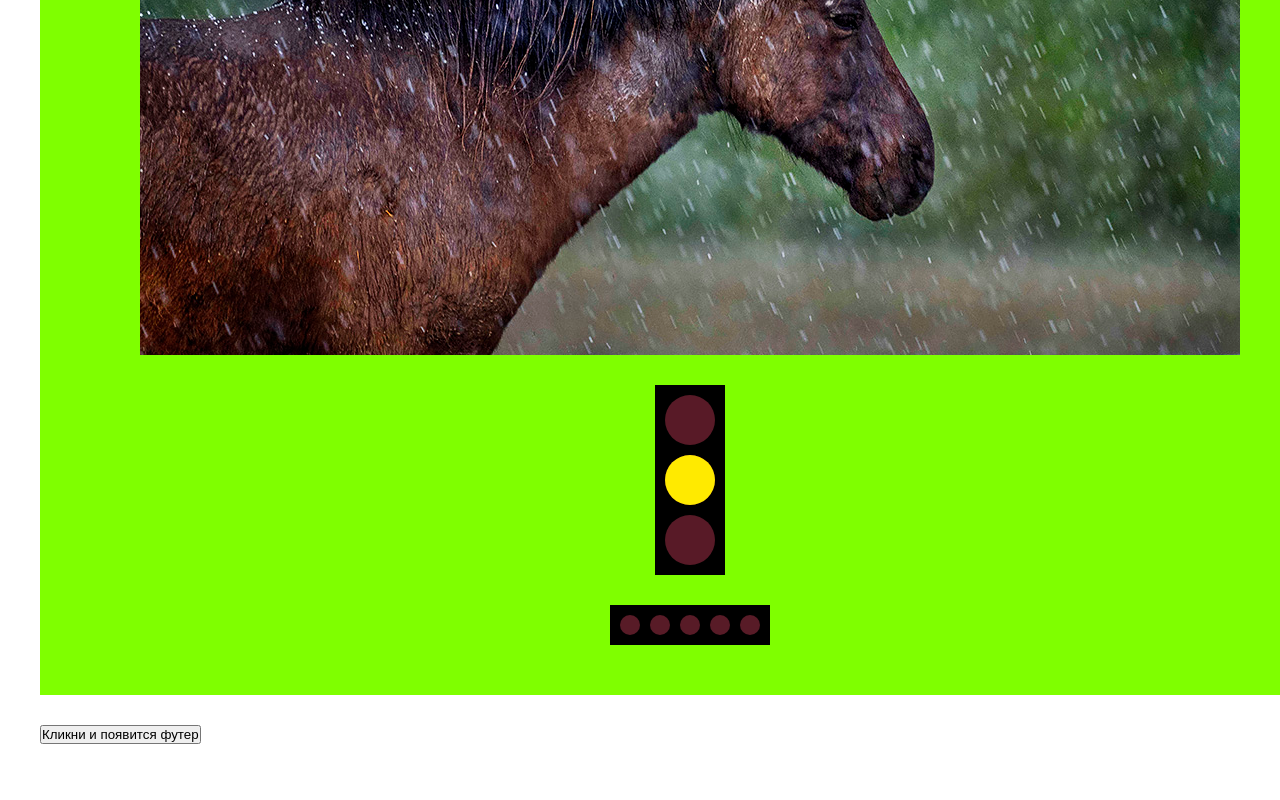
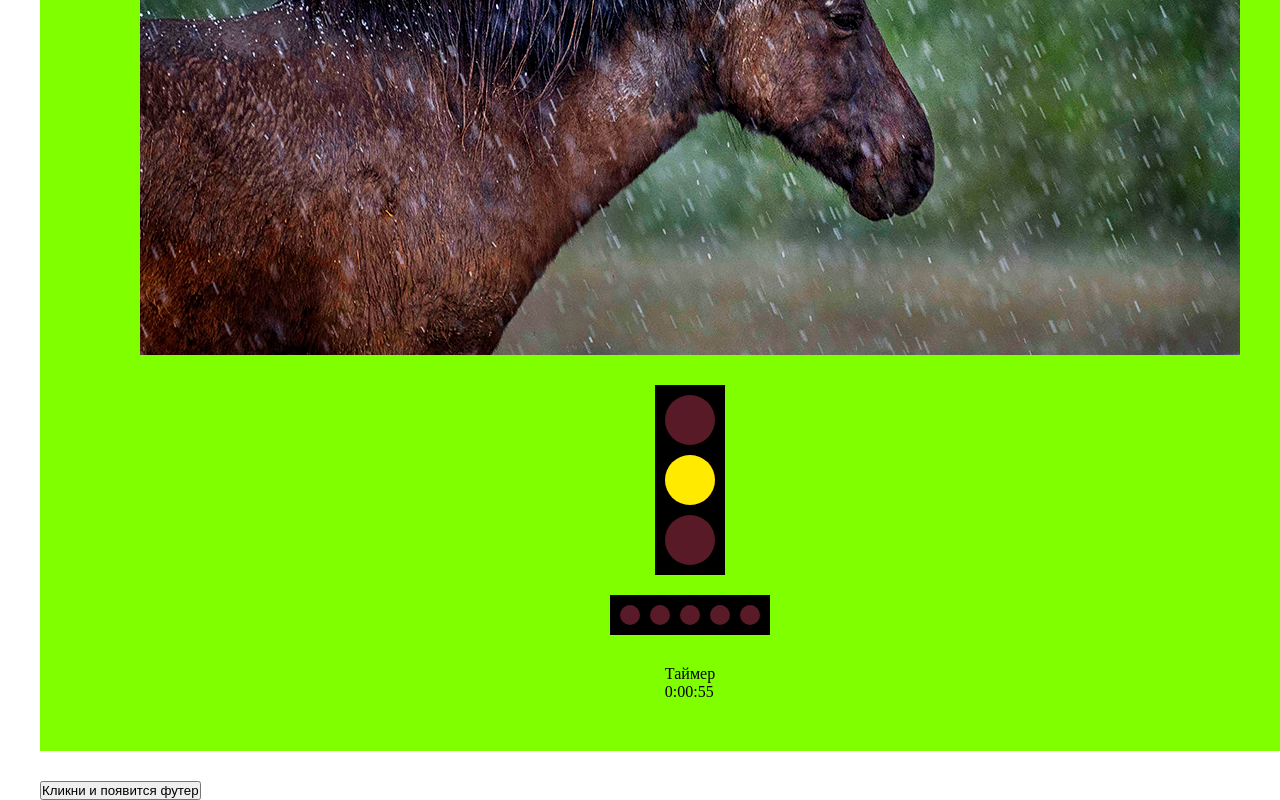
Before and after one commit to s-mikki/Mirlan, a plain HTML site: page index.html in a window 1280 px wide. Shown: the part 3205-4005 px from the top of the page. Before the commit the page ends 3949 px from the top, so only its background shows below. Drawn offline with Linux system fonts and the light colour scheme.

Commit message:
Урок 7 домашка

```diff
--- a/index.html
+++ b/index.html
@@ -172,7 +172,8 @@
             <div class="world__texts" id="helloBlock">
             </div>
         </div>
-        <ul class="traffic">
+        <div class="traffic">
+            <ul class="traffic__list">
                 <li class="traffic__item">
                     <div class="traffic__container" id="red"></div>
                 </li>
@@ -183,7 +184,7 @@
                     <div class="traffic__container" id="green"></div>
                 </li>
             </ul>
-        <ul class="traffic traffic--row">
+            <ul class="traffic__list traffic--row">
                 <li class="traffic__item">
                     <div class="traffic__container" id="red1"></div>
                 </li>
@@ -200,6 +201,11 @@
                     <div class="traffic__container" id="blue"></div>
                 </li>
             </ul>
+        </div>
+        <div class="timer">
+            <p class="timer__title">Таймер</p>
+            <p class="timer__text" id="timerText"></p>
+        </div>
     </main>
     <footer class="footer">
         <button onclick="clickButton()">Кликни и появится футер</button>
--- a/index.js
+++ b/index.js
@@ -206,14 +206,14 @@ setTimeout(hello1, 4000);
 setTimeout(hello2, 8000);
 
 function trafficReset() {
-    document.getElementById( 'red').style.backgroundColor = '';
-    document.getElementById( 'yellow').style.backgroundColor = '';
+    document.getElementById('red').style.backgroundColor = '';
+    document.getElementById('yellow').style.backgroundColor = '';
     document.getElementById('green').style.backgroundColor = '';
 }
 
 function trafficReset1() {
-    document.getElementById( 'red1').style.backgroundColor = '';
-    document.getElementById( 'yellow1').style.backgroundColor = '';
+    document.getElementById('red1').style.backgroundColor = '';
+    document.getElementById('yellow1').style.backgroundColor = '';
     document.getElementById('green1').style.backgroundColor = '';
     document.getElementById('white').style.backgroundColor = '';
     document.getElementById('blue').style.backgroundColor = '';
@@ -245,7 +245,6 @@ function traffic() {
 }
 
 setInterval(traffic, 3000);
-
 
 function traffic1() {
     trafficReset1()
@@ -290,3 +289,30 @@ function traffic1() {
 }
 
 setInterval(traffic1, 5000);
+
+function timer() {
+    let timeLeft = 60
+    let timerText = document.getElementById('timerText');
+    let TimeMin = 0;
+    let TimeHour = 0
+
+    let countDown = setInterval(() => {
+        timeLeft--;
+        timerText.innerText = timeLeft;
+        if (timeLeft < 0) {
+            clearInterval(countDown);
+        } else {
+            if (TimeMin < 10 && timeLeft < 10) {
+                document.getElementById('timerText').innerHTML = TimeHour + ":0" + TimeMin + ":0" + timeLeft;
+            } else if (TimeMin < 10) {
+                document.getElementById('timerText').innerHTML = TimeHour + ":0" + TimeMin + ":" + timeLeft;
+            } else if (timeLeft < 10) {
+                document.getElementById('timerText').innerHTML = TimeHour + ":" + TimeMin + ":0" + timeLeft;
+            } else {
+                document.getElementById('timerText').innerHTML = TimeHour + ":" + TimeMin + ":" + timeLeft;
+            }
+        }
+    }, 1000)
+}
+
+timer()
--- a/style.css
+++ b/style.css
@@ -356,13 +356,20 @@
 
 .traffic {
   display: flex;
+  flex-direction: column;
+  gap: 20px;
+  align-items: center;
+}
+
+.traffic__list {
+  display: flex;
   gap: 10px;
   flex-direction: column;
   background-color: black;
   padding: 10px;
 }
 
-.traffic.traffic--row {
+.traffic__list.traffic--row {
   flex-direction: row;
 }
 
@@ -376,7 +383,7 @@
   overflow: hidden;
 }
 
-.traffic.traffic--row .traffic__item {
+.traffic__list.traffic--row .traffic__item {
   width: 20px;
   height: 20px;
 }
```
Lines whose indentation alone changed are shown as unchanged.
